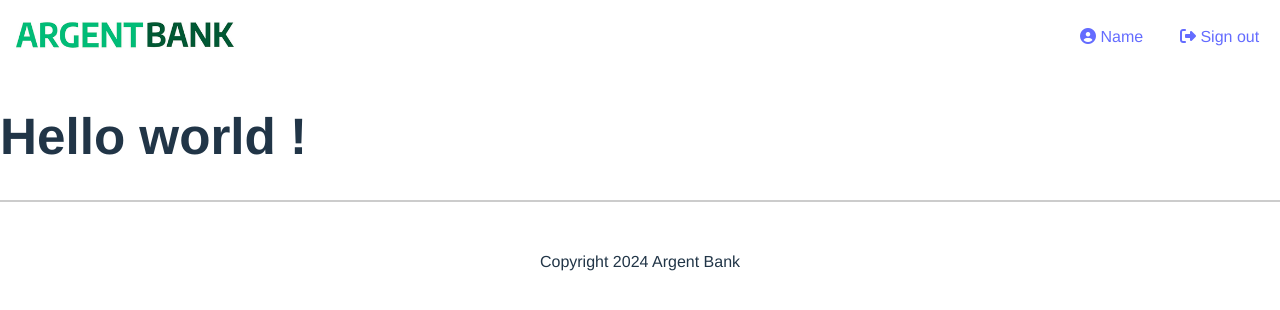
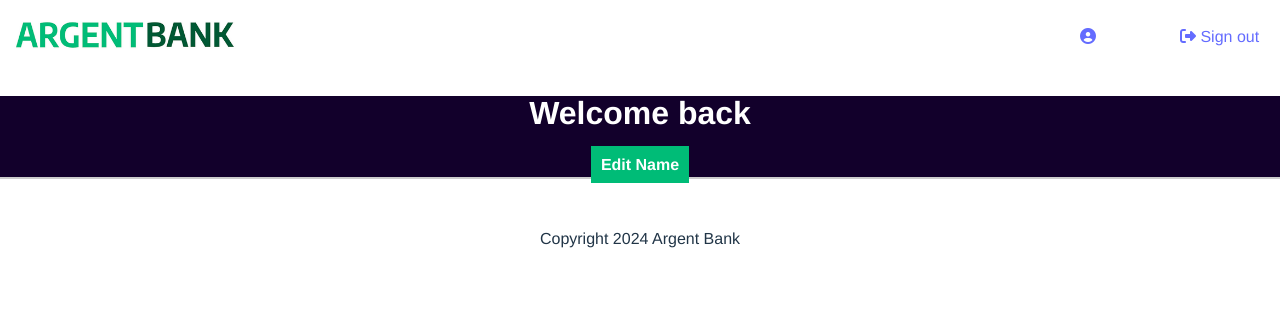
Before and after one commit to Abdillah-MD/ArgentBank, a React (Vite) app in the folder client/: page /admin in a window 1280 px wide. Shown: the top 310 px of the page. Built offline with nearby package versions, Linux system fonts and the light colour scheme; no server answers; sample sign-in values are in the browser's storage.

Commit message:
Etat redux - connected or not

```diff
--- a/client/src/components/Header/main.jsx
+++ b/client/src/components/Header/main.jsx
@@ -1,13 +1,50 @@
 import { Link, useLocation } from "react-router-dom"
 import logo from "/images/argentBankLogo.png"
 import './style.scss'
+import { useSelector } from "react-redux"
+import { selectIsAuthenticated, selectToken } from "../../redux/selectors/authSelectors"
+import UserName from "../UserName/main"
+import { useEffect, useState } from "react"
 
 const Header = () => {
     const location = useLocation()
+    const [data, setData] = useState()
+
+    // Récupérer l'état Redux
+    const token = useSelector(selectToken)
+    const isAuthenticated = useSelector(selectIsAuthenticated)
+
+    // Fonction pour supprimer le token
+    const removeToken = () => {
+        sessionStorage.removeItem("isAuthenticated")
+        sessionStorage.removeItem("Token")
+    }
+
+    // Appelle API pour récupérer le nom de l'utilisateur
+    const getUserName = async () => {
+        try {
+            const response = await fetch ("http://localhost:3001/api/v1/user/profile", {
+                    method: "POST",
+                    headers: {"Authorization": `Bearer ${sessionStorage.getItem("Token")}`}
+            })
+
+            setData( await response.json())
+
+        } catch (err) {
+            console.log(err)
+        }
+    }
+
+    // Utilisation du kook useEffect pour appeler la F° getUserName au 1er render de la page
+    useEffect(() => {
+        if (isAuthenticated === "true") {
+            getUserName()
+        }
+    }, [token, isAuthenticated])
 
     return (
         <header className="header">
-            <Link className="header_logo" to="/accueil" >
+            <Link className="header_logo" to="/accueil" onClick={removeToken}>
                 <img src={logo} alt="Argent Bank" />
                 <h1 className="sr-only">Argent Bank</h1>
             </Link>
@@ -17,8 +54,8 @@ const Header = () => {
 
                 {location.pathname === "/admin" || location.pathname === "/admin/user"
                     ? <>
-                        <Link className="header_nav-link" to="/admin/user"><i className="fa-solid fa-circle-user"></i> Name</Link>
-                        <Link className="header_nav-link" to="/accueil"><i className="fa-solid fa-right-from-bracket"></i> Sign out</Link>
+                        <Link className="header_nav-link" to="/admin/user"><i className="fa-solid fa-circle-user"></i> {data && <UserName name={data.body.firstName} />}</Link>
+                        <Link className="header_nav-link" to="/accueil" onClick={removeToken}><i className="fa-solid fa-right-from-bracket"></i> Sign out</Link>
                     </>
                     : <Link className="header_nav-link" to="sign-in"><i className="fa-solid fa-circle-user"></i> Sign in</Link>
                 }
--- /dev/null
+++ b/client/src/components/UserName/main.jsx
@@ -0,0 +1,16 @@
+import PropTypes from 'prop-types'
+
+
+const UserName = ({name}) => {
+    return (
+        <span>
+            {name}
+        </span>
+    )
+}
+
+UserName.propTypes = {
+    name: PropTypes.string.isRequired,
+}
+
+export default UserName
--- a/client/src/pages/Admin/main.jsx
+++ b/client/src/pages/Admin/main.jsx
@@ -1,15 +1,45 @@
-// import { useSelector } from "react-redux"
-// import { selectToken } from "../../redux/selectors/authSelectors"
+import { useSelector } from "react-redux"
+import { selectIsAuthenticated, selectToken } from "../../redux/selectors/authSelectors"
+import "./style.scss"
+import { Link } from "react-router-dom"
+import UserName from "../../components/UserName/main"
+import { useEffect, useState } from "react"
 
 const Admin = () => {
+    const [name, setName] = useState()
     // Utilisation du useSelector pour accéder au token dans le store Redux
-    // const token = useSelector(selectToken)
-    // console.log(token)
+    const token = useSelector(selectToken)
+    const isAuthenticated = useSelector(selectIsAuthenticated)
+    console.log(token)
 
+    //
+    // Appelle API pour récupérer le nom de l'utilisateur
+    const getUserName = async () => {
+        try {
+            const response = await fetch ("http://localhost:3001/api/v1/user/profile", {
+                    method: "POST",
+                    headers: {"Authorization": `Bearer ${sessionStorage.getItem("Token")}`}
+            })
+
+            setName( await response.json())
+
+        } catch (err) {
+            console.log(err)
+        }
+    }
+
+    // Utilisation du kook useEffect pour appeler la F° getUserName au 1er render de la page
+    useEffect(() => {
+        getUserName()
+    }, [token])
     return (
-        <main>
-            <h1>Hello world !</h1>
-        </main>
+        isAuthenticated === null || isAuthenticated === false ? window.location.href = "/sign-in"
+        : (
+            <main className="adminPage">
+                <h1>Welcome back<br/> {name && <UserName name={`${name.body.firstName} ${name.body.lastName}`} />} </h1>
+                <Link className="edit_button">Edit Name</Link>
+            </main>
+        )
     )
 }
 
--- /dev/null
+++ b/client/src/pages/Admin/style.scss
@@ -0,0 +1,19 @@
+// Fichier style pour la page admin
+.adminPage {
+    background-color: #12002b;
+    text-align: center;
+
+    h1 {
+        color: white;
+        text-align: center;
+        font-size: 2em;
+    }
+
+    .edit_button {
+        border-color: #00bc77;
+        background-color: #00bc77;
+        color: #fff;
+        font-weight: bold;
+        padding: 10px;
+    }
+}
--- a/client/src/pages/SignIn/main.jsx
+++ b/client/src/pages/SignIn/main.jsx
@@ -30,7 +30,6 @@ const SignIn = () => {
     const dispatch = useDispatch()
 
     // Au submit du formulaire
-    // const history = useHistory()
     const handleSubmit = async (e) => {
         e.preventDefault()
         console.log(formData)
@@ -47,7 +46,7 @@ const SignIn = () => {
             if (response.status === 200) {
                 const token = response.data.body.token
                 dispatch(login(token))
-                // window.location.href = "/admin"
+                window.location.href = "/admin"
             }
         } catch (err) {
             console.error("Login error:", err)
--- a/client/src/redux/selectors/authSelectors.js
+++ b/client/src/redux/selectors/authSelectors.js
@@ -1 +1,2 @@
 export const selectToken = (state) => state.auth.token
+export const selectIsAuthenticated = (state) => state.auth.isAuthenticated
--- a/client/src/redux/slices/authSlice.js
+++ b/client/src/redux/slices/authSlice.js
@@ -1,8 +1,21 @@
 import { createSlice } from "@reduxjs/toolkit"
 
+// Vérification dans sessionStorage si token exist
+let isAuthenticated
+let token
+
+if (sessionStorage.getItem("isAuthenticated") === "true" ) {
+  isAuthenticated = true
+  token = sessionStorage.getItem("Token")
+} else {
+  isAuthenticated = null
+  token = null
+}
+
+
 const initialState = {
-  isAuthenticated: false,
-  token: null,
+  isAuthenticated: isAuthenticated,
+  token: token,
 }
 
 const authSlice = createSlice({
@@ -12,10 +25,16 @@ const authSlice = createSlice({
     login(state, action) {
       state.isAuthenticated = true
       state.token = action.payload
+      // Stocker le token dans sessionStorage
+      sessionStorage.setItem("Token", action.payload)
+      sessionStorage.setItem("isAuthenticated", true)
     },
     logout(state) {
       state.isAuthenticated = false
       state.token = null
+      // Supprimer le token de sessionStorage
+      sessionStorage.removeItem("Token")
+      sessionStorage.setItem("isAuthenticated")
     },
   },
 })
```
Also changed, not shown: 1 other file (tests, documents, lock files or other folders).
